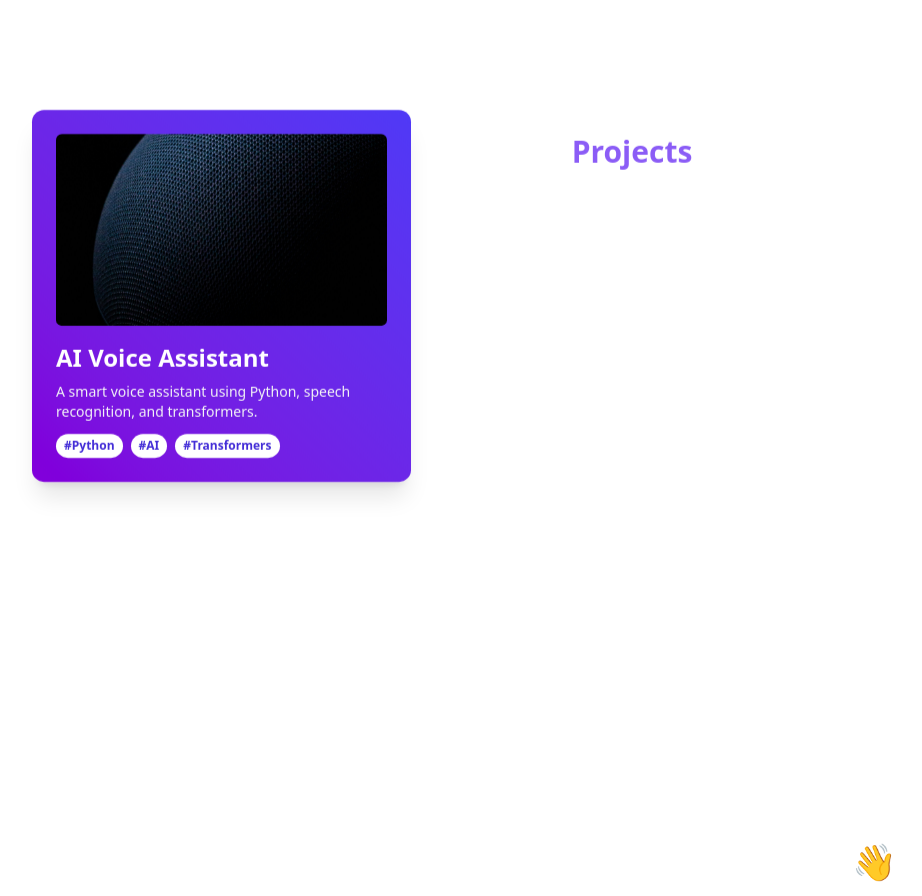
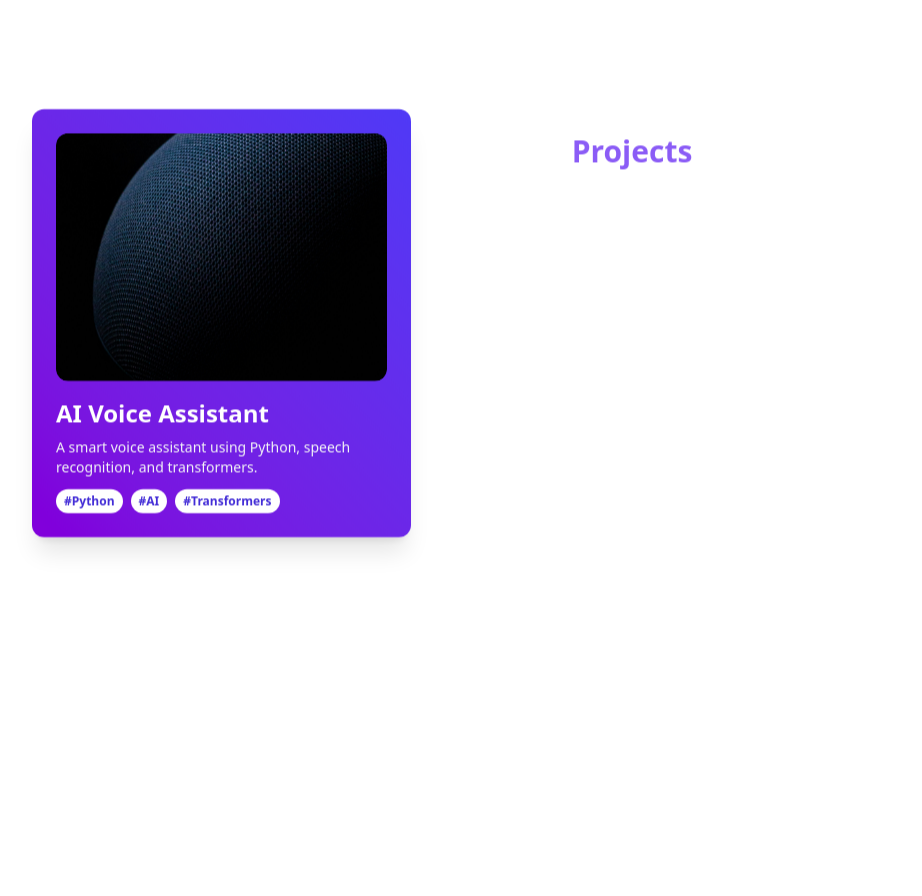
Before and after one commit to Divij35/portfolio, a Next.js app: page / in a window 1280 px wide. Shown: the part 1840-2736 px from the top of the page, without its empty margins (8-930 px from the left). Built offline with nearby package versions, Linux system fonts and the light colour scheme.

Commit message:
Error fixed during deployment

```diff
--- a/components/Contact.tsx
+++ b/components/Contact.tsx
@@ -5,7 +5,7 @@ const Contact = () => {
     <section id="contact" className="py-20 px-8 text-white text-center">
       <h2 className="text-4xl font-bold mb-4">Ready to Make an Impact? 👋</h2>
 <p className="text-lg mb-8 text-zinc-300">
-I bring ideas to life with clean code, creativity, and a passion for solving problems. Let’s chat — if you’re looking for someone who delivers, I’m ready when you are.
+I bring ideas to life with clean code, creativity, and a passion for solving problems. Let's chat — if you're looking for someone who delivers, I'm ready when you are.
 </p>
 
 
--- a/components/ProjectCard.tsx
+++ b/components/ProjectCard.tsx
@@ -1,8 +1,17 @@
 'use client';
 import { motion } from "framer-motion";
 import getimageUrl from "@/utils/image";
+import Image from "next/image";
 
-export default function ProjectCard({ title, description, image, tags, link }: any) {
+interface ProjectCardProps {
+  title: string;
+  description: string;
+  image: string;
+  tags: string[];
+  link: string;
+}
+
+export default function ProjectCard({ title, description, image, tags, link }: ProjectCardProps) {
   return (
     <motion.a
       href={link}
@@ -11,7 +20,14 @@ export default function ProjectCard({ title, description, image, tags, link }: a
       whileHover={{ scale: 1.05 }}
       className="bg-gradient-to-tr from-purple-700 to-indigo-600 text-white p-6 rounded-xl shadow-xl transform transition-all hover:shadow-2xl"
     >
-      <img src={getimageUrl(image)} alt={title} className="w-full h-48 object-cover rounded-md mb-4" />
+      <div className="relative w-full aspect-[4/3] mb-4 rounded-xl overflow-hidden">
+        <Image
+          src={getimageUrl(image)}
+          alt={title}
+          fill
+          className="object-cover rounded-xl"
+        />
+      </div>
       <h3 className="text-2xl font-bold mb-2">{title}</h3>
       <p className="text-sm mb-3 text-gray-100">{description}</p>
       <div className="flex flex-wrap gap-2">
--- a/utils/image.ts
+++ b/utils/image.ts
@@ -1,3 +1,3 @@
 export default function getimageUrl(image: string): string {
-  return `./assets/images/${image}`
+  return `/assets/images/${image}`
 }
```
Also changed, not shown: app/page.tsx (+4 -4 lines).
